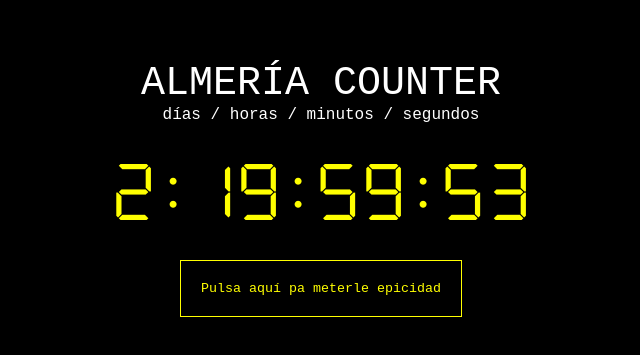
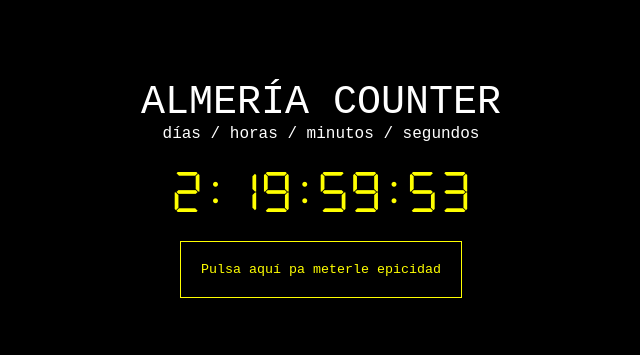
Before and after one commit to tb18003/almeria-counter, a plain HTML site: page index.html in a window 1280 px wide. Shown: the part 211-566 px from the top of the page, without its empty margins (319-959 px from the left). Drawn offline with Linux system fonts and the light colour scheme.

Commit message:
fix: clock font size

```diff
--- a/index.html
+++ b/index.html
@@ -28,7 +28,7 @@
         }
 
         h1{
-            font-size: 7vh;
+            font-size: 5vh;
             font-weight: 100;
         }
 
@@ -57,14 +57,13 @@
         <p style="font-size: 5vh; margin: 0;">ALMERÍA COUNTER</p>
         <p style="font-size: 2vh; margin: 0;">días / horas / minutos / segundos</p>
         <h1 id="clock" style="font-family: DSEG7;text-align: center; color: yellow;">
-            <span id="days"></span>
+            <span id="days">--</span>
             <span class="blink">:</span>
-            <span id="hours"></span>
+            <span id="hours">--</span>
             <span class="blink">:</span>
-            <span id="minutes"></span>
+            <span id="minutes">--</span>
             <span class="blink">:</span>
-            <span id="seconds"></span>
-
+            <span id="seconds">--</span>
         </h1>
         <audio src="./assets/music/victory.mp3" id="audio" loop></audio>
         <button id="btn">Pulsa aquí pa meterle epicidad</button>
```
